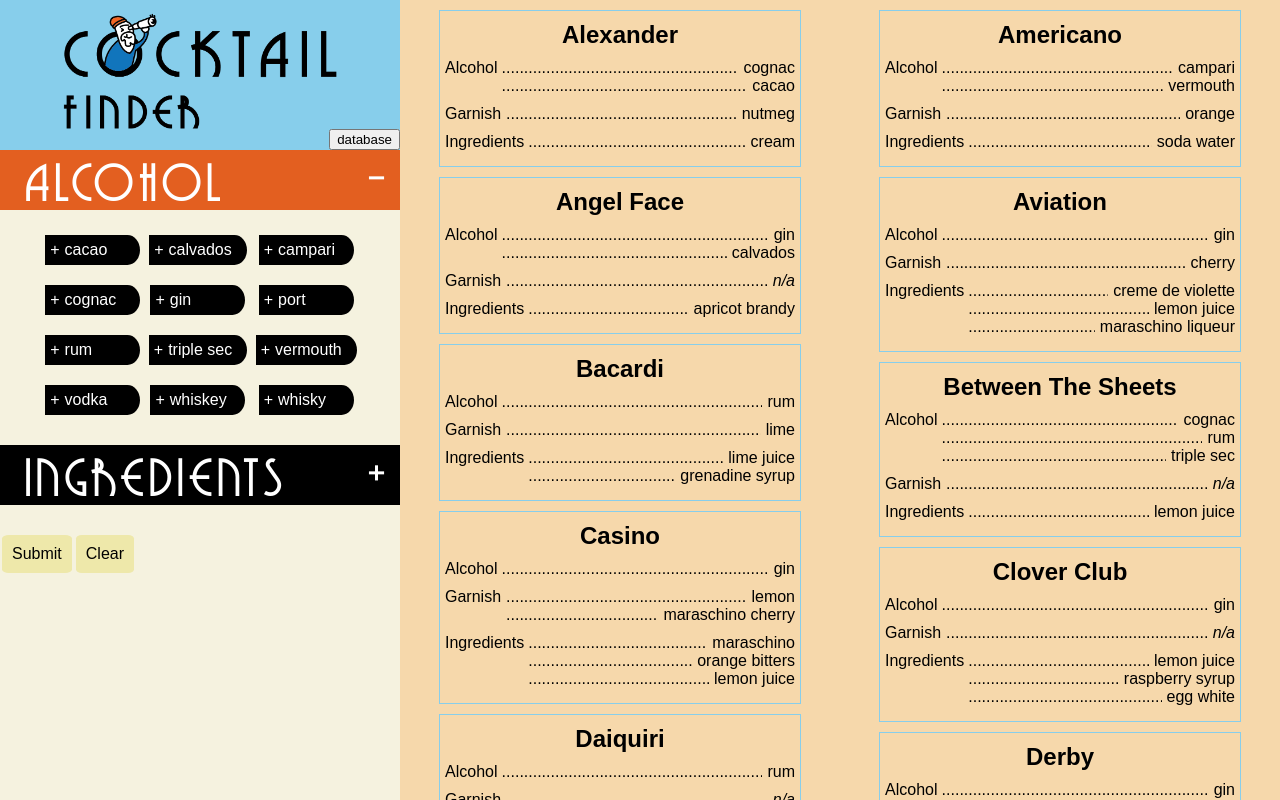
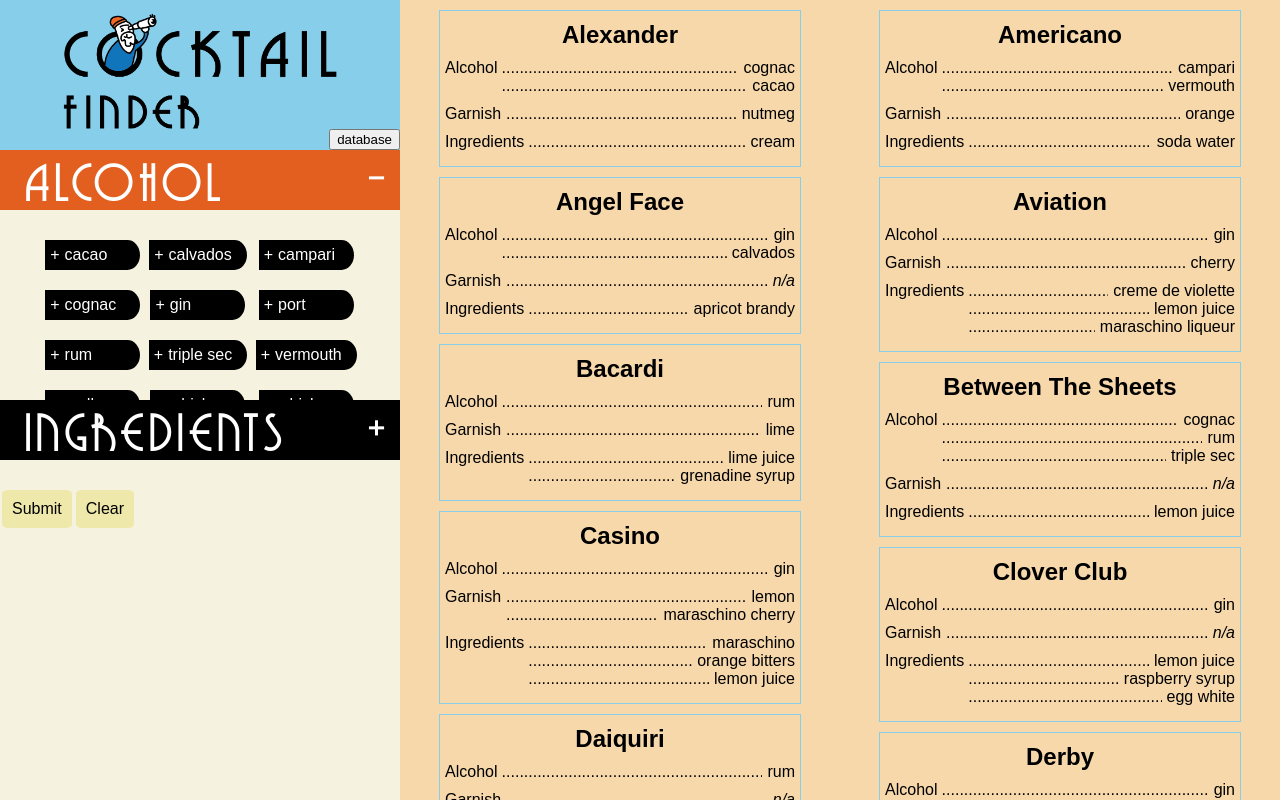
Before and after one commit to PGalicia/CocktailFinder, a React (Create React App) app: page / in a window 1280 px wide. Shown: the top 800 px of the page. Built offline with nearby package versions, Linux system fonts and the light colour scheme.

Commit message:
Add custom scrollbar

```diff
--- a/package.json
+++ b/package.json
@@ -5,9 +5,12 @@
   "homepage": "https://pgalicia.github.io/CocktailFinder",
   "dependencies": {
     "react": "^16.5.0",
+    "react-custom-scroll": "^4.0.1",
+    "react-custom-scrollbars": "^4.2.1",
     "react-dom": "^16.5.0",
     "react-router-dom": "^4.3.1",
-    "react-scripts": "1.1.5"
+    "react-scripts": "1.1.5",
+    "simplebar": "^3.1.1"
   },
   "scripts": {
     "start": "react-scripts start",
--- a/src/components/container/checklist.jsx
+++ b/src/components/container/checklist.jsx
@@ -203,7 +203,6 @@ class Checklist extends Component {
 
   render() {
     return (
-      <React.Fragment>
       <form onSubmit={this.handleSubmit} className="filter-form">
         <header className="title">
           <h1 style={{ display: "none" }}>Calvin's Logo</h1>
@@ -230,7 +229,6 @@ class Checklist extends Component {
           Clear
         </button>
       </form>
-      </React.Fragment>
     );
   }
 }
--- a/src/components/presentational/displayCocktail.jsx
+++ b/src/components/presentational/displayCocktail.jsx
@@ -11,21 +11,27 @@ import CocktailCard from "../presentational/cocktailCard";
 // utils
 import { calculateChunks } from "../../utils";
 
+import { Scrollbars } from "react-custom-scrollbars";
+
 const DisplayCocktail = props => {
   return (
     <div className="cocktail-container">
+      <Scrollbars style={{ height: "100vh" }}>
         {props.name !== "n/a" ? <h4>{props.name}</h4> : null}
         <div className="cocktail-list">
           {calculateChunks(props.result, 2).map(chunk => {
             return (
               <div className="cocktail-column" key={chunk[0].name}>
                 {chunk.map(cocktail => {
-                return <CocktailCard key={cocktail.name} cocktail={cocktail} />;
+                  return (
+                    <CocktailCard key={cocktail.name} cocktail={cocktail} />
+                  );
                 })}
               </div>
             );
           })}
         </div>
+      </Scrollbars>
     </div>
   );
 };
--- a/src/components/presentational/filterChecklist.jsx
+++ b/src/components/presentational/filterChecklist.jsx
@@ -8,6 +8,8 @@ import "../../style/filterChecklist.css";
 
 // Presentational Component
 import Checkbox from "./checkbox";
+
+import { Scrollbars } from "react-custom-scrollbars";
 
 class FilterChecklist extends Component {
   state = {
@@ -51,6 +53,7 @@ class FilterChecklist extends Component {
           </span>
         </div>
         {!this.state.isExpanded && (
+          <Scrollbars style={{ height: 185, width: 400 }}>
             <div className="filter-list" id={this.props.category}>
               {this.props.checkboxes
                 .filter(checkbox => checkbox.category === this.props.category)
@@ -64,6 +67,7 @@ class FilterChecklist extends Component {
                   );
                 })}
             </div>
+          </Scrollbars>
         )}
       </div>
     );
--- a/src/components/presentational/filterResult.jsx
+++ b/src/components/presentational/filterResult.jsx
@@ -8,15 +8,19 @@ import "../../style/filterResult.css";
 // Presentational Component
 import CocktailCard from "../presentational/cocktailCard";
 
+import { Scrollbars } from "react-custom-scrollbars";
+
 const FilterResult = props => {
   return (
     <div className="filter-result-container">
+      <Scrollbars style={{ height: "100vh" }}>
         <h2 className="filter-result-title">{props.name}</h2>
         <div className="filter-result-list">
           {props.result.map(cocktail => {
             return <CocktailCard key={cocktail.name} cocktail={cocktail} />;
           })}
         </div>
+      </Scrollbars>
     </div>
   );
 };
--- a/src/style/checklist.css
+++ b/src/style/checklist.css
@@ -10,6 +10,8 @@
   background-repeat: no-repeat;
   background-position: center;
   position: relative;
+
+  /* overflow: hidden; */
 }
 
 .title h1 {
@@ -20,6 +22,10 @@
   position: absolute;
   right: 0;
   bottom: 0;
+}
+
+.title p {
+  margin: 0;
 }
 
 .filter-button {
--- a/src/style/displayCocktail.css
+++ b/src/style/displayCocktail.css
@@ -1,3 +1,7 @@
+.cocktail-container {
+  overflow: hidden;
+}
+
 .cocktail-list {
   display: grid;
   grid-template-columns: repeat(2, auto);
--- a/src/style/main.css
+++ b/src/style/main.css
@@ -4,4 +4,5 @@
   margin: auto; */
   height: 100vh;
   /* background-color: #f6d8ab; */
+  overflow: hidden;
 }
```
Also changed, not shown: 1 other file (tests, documents, lock files or other folders). Lines whose indentation alone changed are shown as unchanged.
